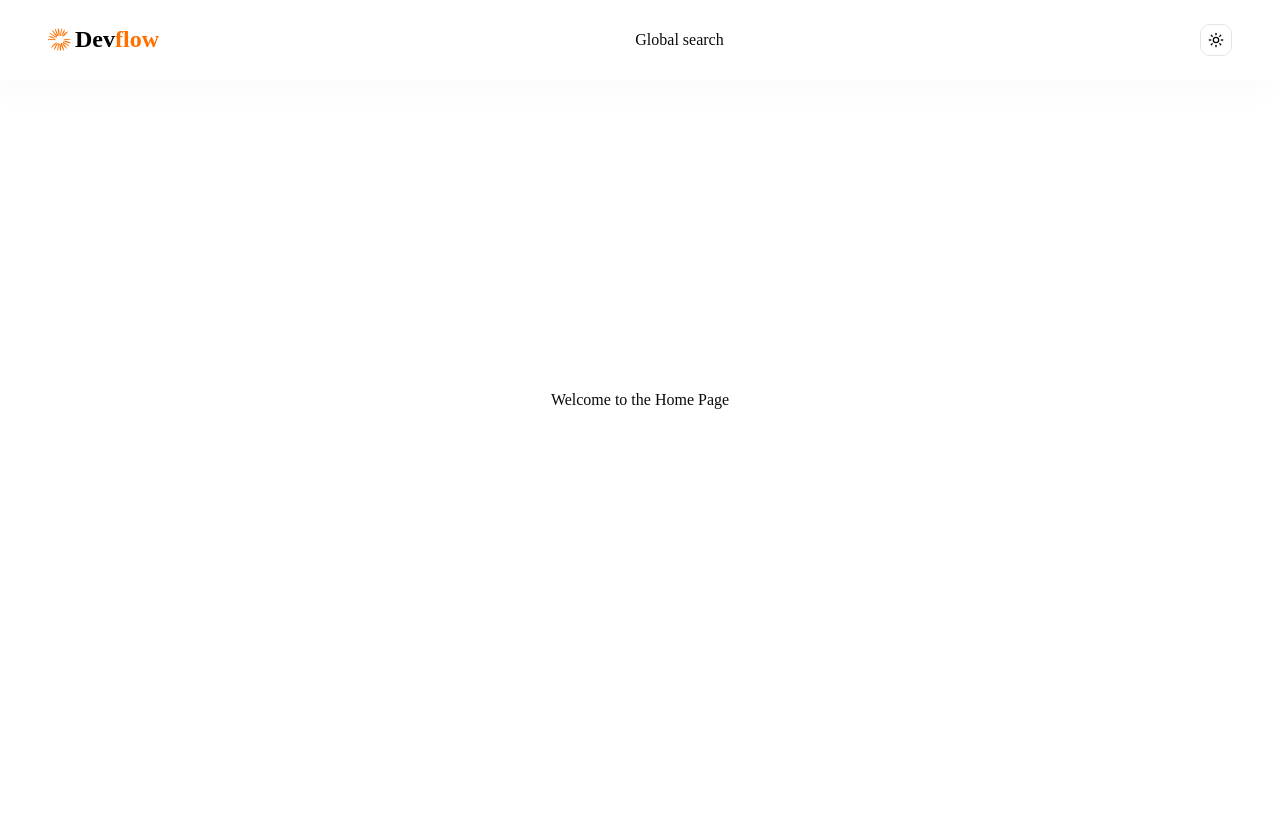
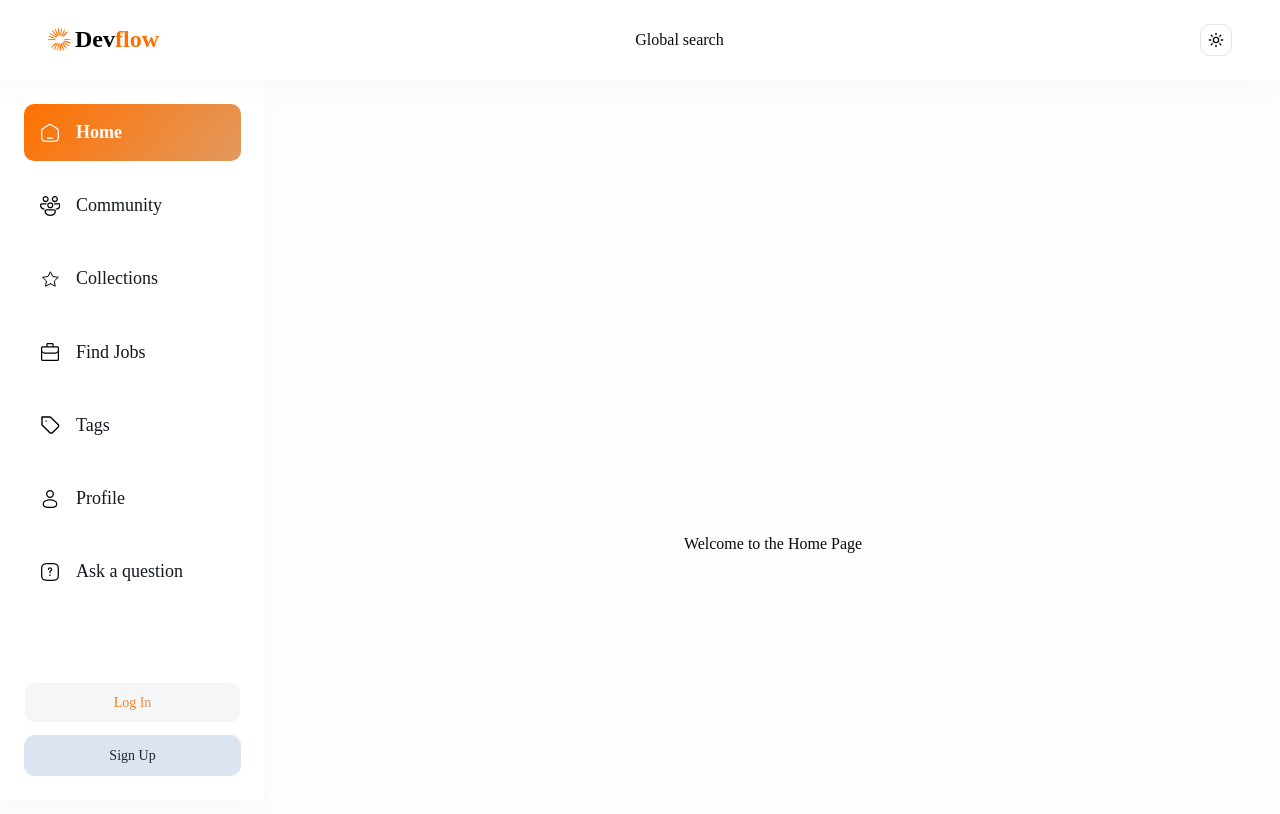
Before and after one commit to abrahammatos/DevFlow, a Next.js app: page / in a window 1280 px wide. Shown: the top 814 px of the page. Built offline with nearby package versions, Linux system fonts and the light colour scheme; no server answers.

Commit message:
feat: enhance layout with LeftSidebar component and update Navbar for improved structure

```diff
--- a/app/(root)/layout.tsx
+++ b/app/(root)/layout.tsx
@@ -1,11 +1,19 @@
+import LeftSidebar from "@/components/navigation/LeftSidebar";
 import Navbar from "@/components/navigation/navbar";
 import React from "react";
 
 const RootLayout = ({ children }: { children: React.ReactNode }) => {
   return (
-    <main>
+    <main className="background-light850_dark100 relative">
       <Navbar />
-      {children}
+
+      <div className="flex">
+        <LeftSidebar />
+
+        <section className="flex min-h-screen flex-1 flex-col px-6 pt-36 pb-6 max-md:pb-12 sm:px-14">
+          <div className="mx-auto w-full max-w-5xl">{children}</div>
+        </section>
+      </div>
     </main>
   );
 };
--- /dev/null
+++ b/components/navigation/LeftSidebar.tsx
@@ -0,0 +1,37 @@
+import React from "react";
+import NavLinks from "./navbar/NavLinks";
+import Link from "next/link";
+import ROUTES from "@/constants/routes";
+import { Button } from "../ui/button";
+import Image from "next/image";
+
+const LeftSidebar = () => {
+  return (
+    <section className="custom-scrollbar background-light900_dark200 light-border shadow-light-300 sticky top-0 left-0 flex h-screen scrollbar-none flex-col justify-between overflow-y-auto border-r p-6 pt-26 max-sm:hidden lg:w-66.5 dark:shadow-none">
+      <div className="flex flex-1 flex-col gap-4">
+        <NavLinks />
+      </div>
+
+      <div className="flex flex-col gap-3">
+        <Button className="small-medium btn-secondary min-h-10.25 w-full rounded-lg px-4 py-3 shadow-none" asChild>
+          <Link href={ROUTES.SIGN_IN}>
+            <Image src="/icons/account.svg" alt="Account" width={20} height={20} className="invert-colors lg:hidden" />
+            <span className="primary-text-gradient max-lg:hidden">Log In</span>
+          </Link>
+        </Button>
+
+        <Button
+          className="small-medium light-border-2 btn-tertiary text-dark400_light900 min-h-10.25 w-full rounded-lg px-4 py-3 shadow-none"
+          asChild
+        >
+          <Link href={ROUTES.SIGN_UP}>
+            <Image src="/icons/sign-up.svg" alt="Sign Up" width={20} height={20} className="invert-colors lg:hidden" />
+            <span className="max-lg:hidden">Sign Up</span>
+          </Link>
+        </Button>
+      </div>
+    </section>
+  );
+};
+
+export default LeftSidebar;
--- a/components/navigation/navbar/MobileNavigation.tsx
+++ b/components/navigation/navbar/MobileNavigation.tsx
@@ -14,7 +14,7 @@ import Image from "next/image";
 import Link from "next/link";
 import NavLinks from "./NavLinks";
 
-const MobileNavigation = ({ isMobile }: { isMobile: boolean }) => {
+const MobileNavigation = () => {
   return (
     <Sheet>
       <SheetTrigger asChild>
--- a/components/navigation/navbar/index.tsx
+++ b/components/navigation/navbar/index.tsx
@@ -6,7 +6,7 @@ import MobileNavigation from "./MobileNavigation";
 
 const Navbar = () => {
   return (
-    <nav className="flex-between background-light900_dark200 shadow-light-300 fixed z-50 w-full gap-6 p-6 sm:px-12 dark:shadow-none">
+    <nav className="flex-between background-light900_dark200 shadow-light-300 fixed z-50 flex w-full gap-6 p-6 sm:px-12 dark:shadow-none">
       <Link href="/" className="flex items-center gap-1">
         <Image src="/images/site-logo.svg" alt="DevFlow logo" width={23} height={23} />
 
@@ -17,10 +17,9 @@ const Navbar = () => {
 
       <p>Global search</p>
 
-      <div className="flex-between gap-5">
+      <div className="flex-between flex gap-5">
         <Theme />
-
-        <MobileNavigation isMobile={true} />
+        <MobileNavigation />
       </div>
     </nav>
   );
```
